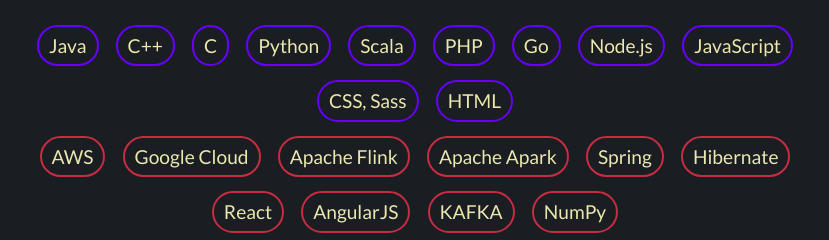
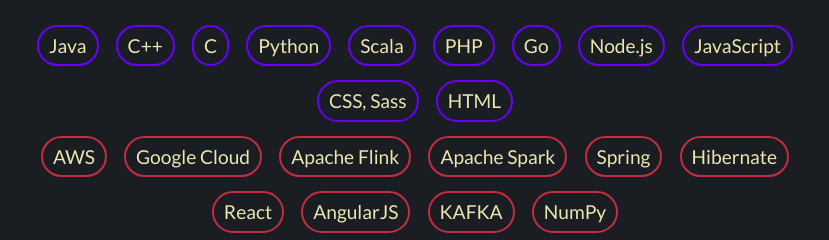
Before and after one commit to ArchyYang/portfolio, a website: page index.html in a window 1280 px wide. Shown: the part 4340-4580 px from the top of the page, 225-1054 px from the left. Drawn offline with nearby package versions, Linux system fonts and the light colour scheme.

Commit message:
Fixed a typo

```diff
--- a/index.html
+++ b/index.html
@@ -266,7 +266,7 @@
             <li class="skills">AWS</li>
             <li class="skills">Google Cloud</li>
             <li class="skills">Apache Flink</li>
-            <li class="skills">Apache Apark</li>
+            <li class="skills">Apache Spark</li>
             <li class="skills">Spring</li>
             <li class="skills">Hibernate</li>
             <li class="skills">React</li>
```
